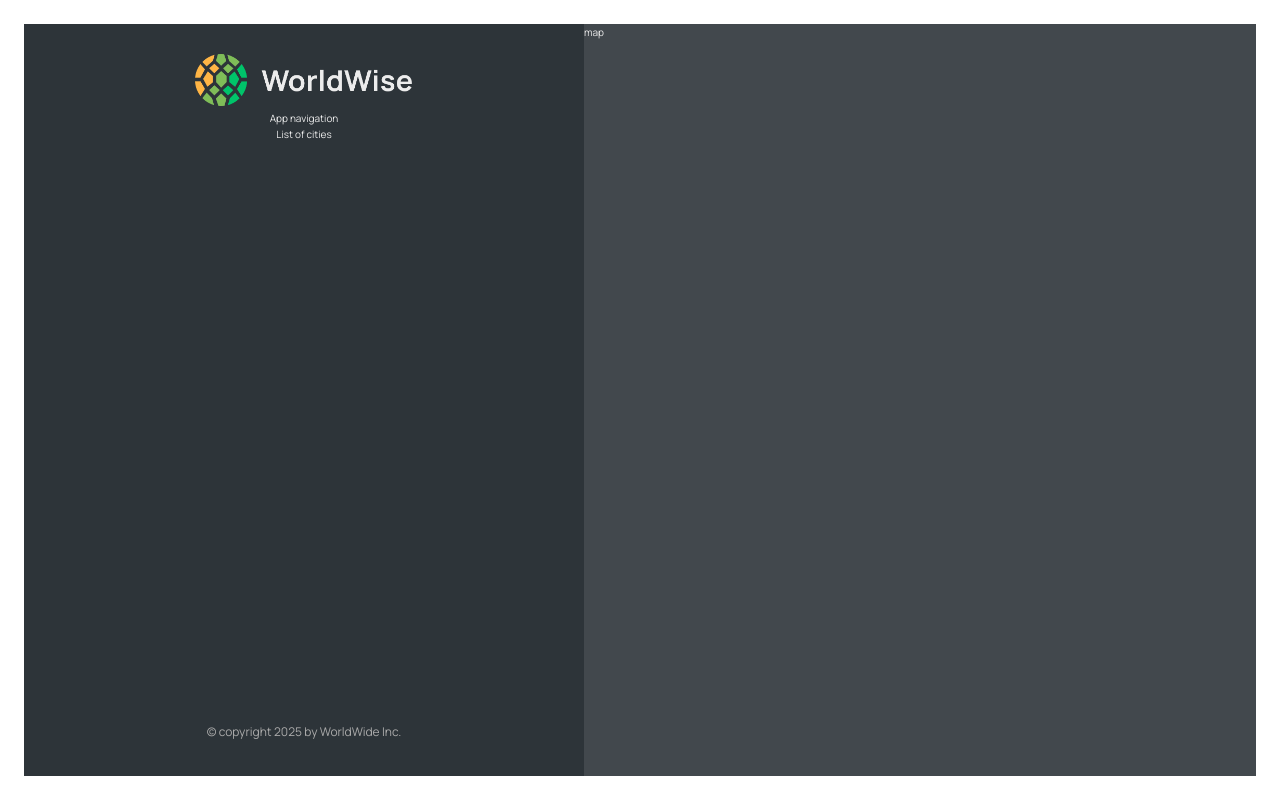
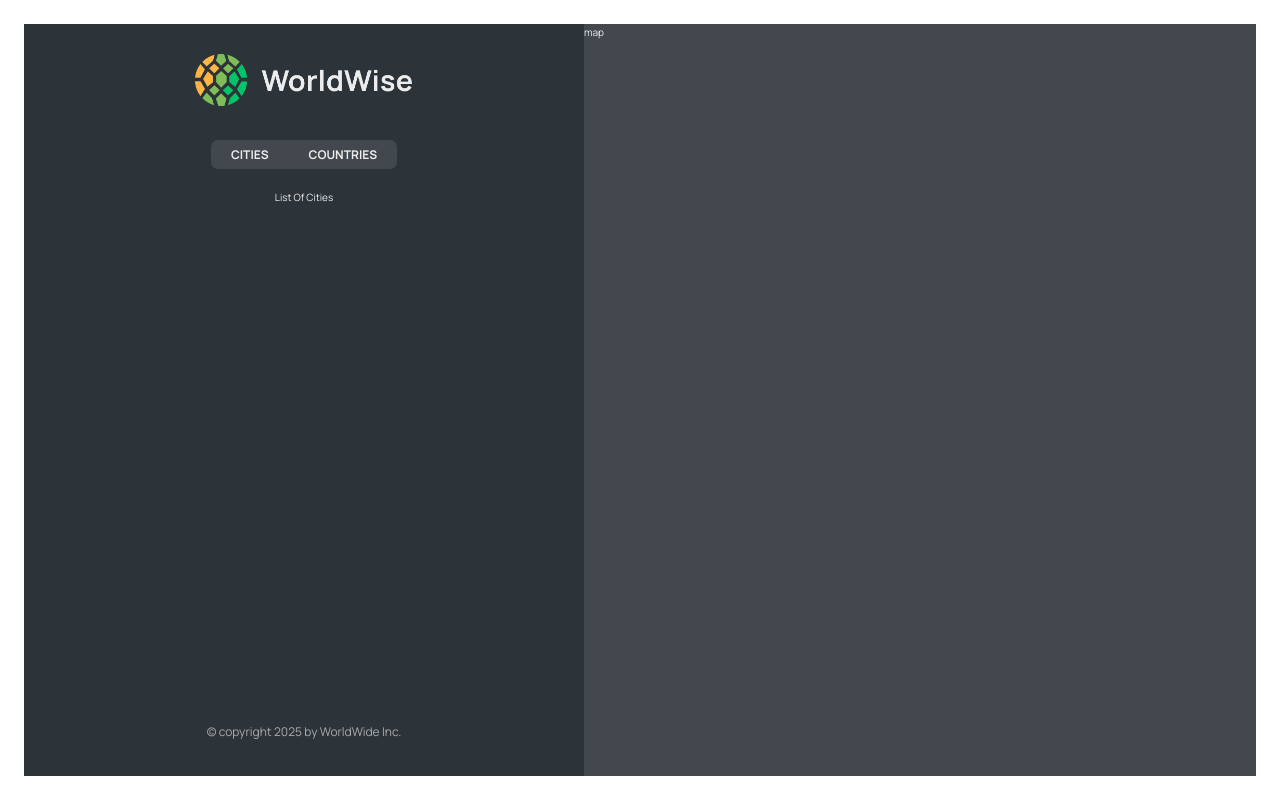
Before and after one commit to ashutosh-mishra-dev/worldwise-react-practice-project-by-udemy, a React (Vite) app: page /app in a window 1280 px wide. Built offline with nearby package versions, Linux system fonts and the light colour scheme.

Commit message:
nested route and index route

```diff
--- a/src/App.jsx
+++ b/src/App.jsx
@@ -10,11 +10,18 @@
   return (
     <BrowserRouter>
       <Routes>
-        <Route path="/" element={<Homepage />} />
+        <Route index element={<Homepage />} />
         <Route path="product" element={<Product />} />
         <Route path="pricing" element={<Pricing />} />
-        <Route path="app" element={<AppLayout />} />
         <Route path="login" element={<Login />} />
+
+        <Route path="app" element={<AppLayout />}>
+          <Route index element={<p> List Of Cities </p>} />
+          <Route path="cities" element={<p> list of cities </p>} />
+          <Route path="countries" element={<p> list of countries </p>} />
+          <Route path="form" element={<p>Form</p>} />
+        </Route>
+
         <Route path="*" element={<PageNotFound />} />
       </Routes>
     </BrowserRouter>
--- a/src/components/AppNav.jsx
+++ b/src/components/AppNav.jsx
@@ -1,8 +1,19 @@
-// import { NavLink } from "react-router-dom";
-// import styles from "./AppNav.module.css";
+import { NavLink } from "react-router-dom";
+import styles from "./AppNav.module.css";
 
 function AppNav() {
-  return <div>App navigation</div>;
+  return (
+    <nav className={styles.nav}>
+      <ul>
+        <li>
+          <NavLink to="cities">Cities</NavLink>
+        </li>
+        <li>
+          <NavLink to="countries">Countries</NavLink>
+        </li>
+      </ul>
+    </nav>
+  );
 }
 
 export default AppNav;
--- a/src/components/Sidebar.jsx
+++ b/src/components/Sidebar.jsx
@@ -1,6 +1,7 @@
 import styles from "./Sidebar.module.css";
 import Logo from "./Logo";
 import AppNav from "./AppNav";
+import { Outlet } from "react-router-dom";
 
 function Sidebar() {
   return (
@@ -8,7 +9,7 @@
       <Logo />
       <AppNav />
 
-      <p>List of cities</p>
+      <Outlet />
 
       <footer className={styles.footer}>
         <p className={styles.copyright}>
```
